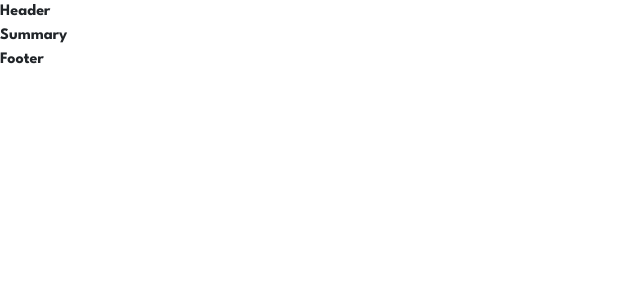
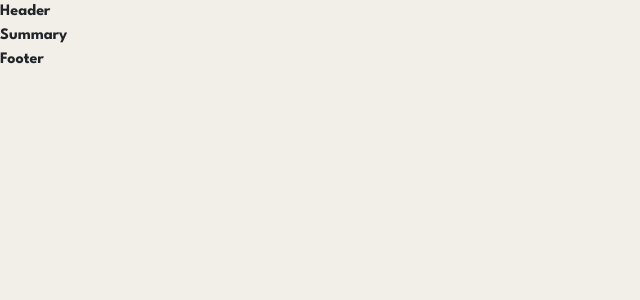
Before and after one commit to HuilenPe/portfolio, a React (Vite) app in the folder frontend/: page /home in a window 1280 px wide. Shown: the top 300 px of the page, without its empty margins (0-640 px from the left). Built offline with nearby package versions, Linux system fonts and the light colour scheme.

Commit message:
inicio de home update

```diff
--- a/frontend/src/Pages/PublicPage/HomePage.tsx
+++ b/frontend/src/Pages/PublicPage/HomePage.tsx
@@ -1,15 +1,27 @@
+import { useEffect, useState } from 'react';
+import './styles/HomePage.css';
 import Footer from '../../components/Public/Footer'
 import Header from '../../components/Public/Header'
 import Summary from '../../components/Public/Summary'
 
 function HomePage() {
+  const [showPage, setShowPage] = useState(false);
+
+  useEffect(() => {
+    setTimeout(() => {
+      setShowPage(true);
+    }, 30);
+  }, []);
+
   return (
-    <>
-      <Header />
-      <Summary/>
-      <Footer />
-    </>
-  )
+    <div className="home">
+      <div className={`home-page ${showPage ? 'active' : ''}`}>
+        <Header />
+        <Summary />
+        <Footer />
+      </div>
+    </div>
+  );
 }
 
-export default HomePage
+export default HomePage;
--- a/frontend/src/index.css
+++ b/frontend/src/index.css
@@ -9,4 +9,15 @@ body {
   font-family: 'League Spartan', sans-serif;
   margin: 0;
   padding: 0;
+  background-color: #ff6a5a;
 }
+
+:root {
+  --color1: #272d4d;
+  --color2: #b83564;
+  --color3: #ff6a5a;
+  --color4: #ffb350;
+  --color5: #83b8aa;
+  --color6: #f1efe7;
+
+}
--- a/frontend/src/pages/PublicPage/styles/HeroPage.css
+++ b/frontend/src/pages/PublicPage/styles/HeroPage.css
@@ -70,7 +70,7 @@ h1 {
   left: 0;
   width: 100%;
   height: 100%;
-  background-color: #f1efe7;
+  background-color: #ff6a5a;
   opacity: 0;
   transition: opacity 2s ease-in-out;
   pointer-events: none;
@@ -103,7 +103,7 @@ h1 {
 
 .transition-plane.first-half {
   top: 0;
-  background-color: #f1efe7;
+  background-color: #ff6a5a;
   transform: translateX(-100%);
 }
 
@@ -115,7 +115,7 @@ h1 {
 
 .transition-plane.last.second-half.visible {
   transition-delay: 0.5s;
-  transform: translateX(-101%);
+  transform: translateX(-101%); /* Un poco más a la izquierda para el retraso */
 }
 
 .transition-plane.visible {
--- a/frontend/src/pages/PublicPage/styles/HomePage.css
+++ b/frontend/src/pages/PublicPage/styles/HomePage.css
@@ -0,0 +1,18 @@
+.home-page {
+  position: fixed;
+  top: 0;
+  left: -100%; /* Inicialmente, la página estará fuera de la vista a la izquierda */
+  width: 100%;
+  height: 100%;
+  background-color: #ff6a5a; /* Color de fondo inicial */
+  opacity: 0;
+ transition: left 2s ease-in-out, opacity 2s ease-in-out, background-color 2s ease-in-out;
+  z-index: 0;
+}
+
+.home-page.active {
+  left: 0; /* Desplaza la página a la posición visible */
+  opacity: 2;
+  transition-delay: .1s; /* Retrasa la aparición para permitir la transición suave */
+  background-color: #f1efe7; /* Cambia el color de fondo según lo que necesites */
+}
```
Also changed, not shown: frontend/src/components/HeroLoading.css (deleted), frontend/src/components/HeroLoading.tsx (deleted).
